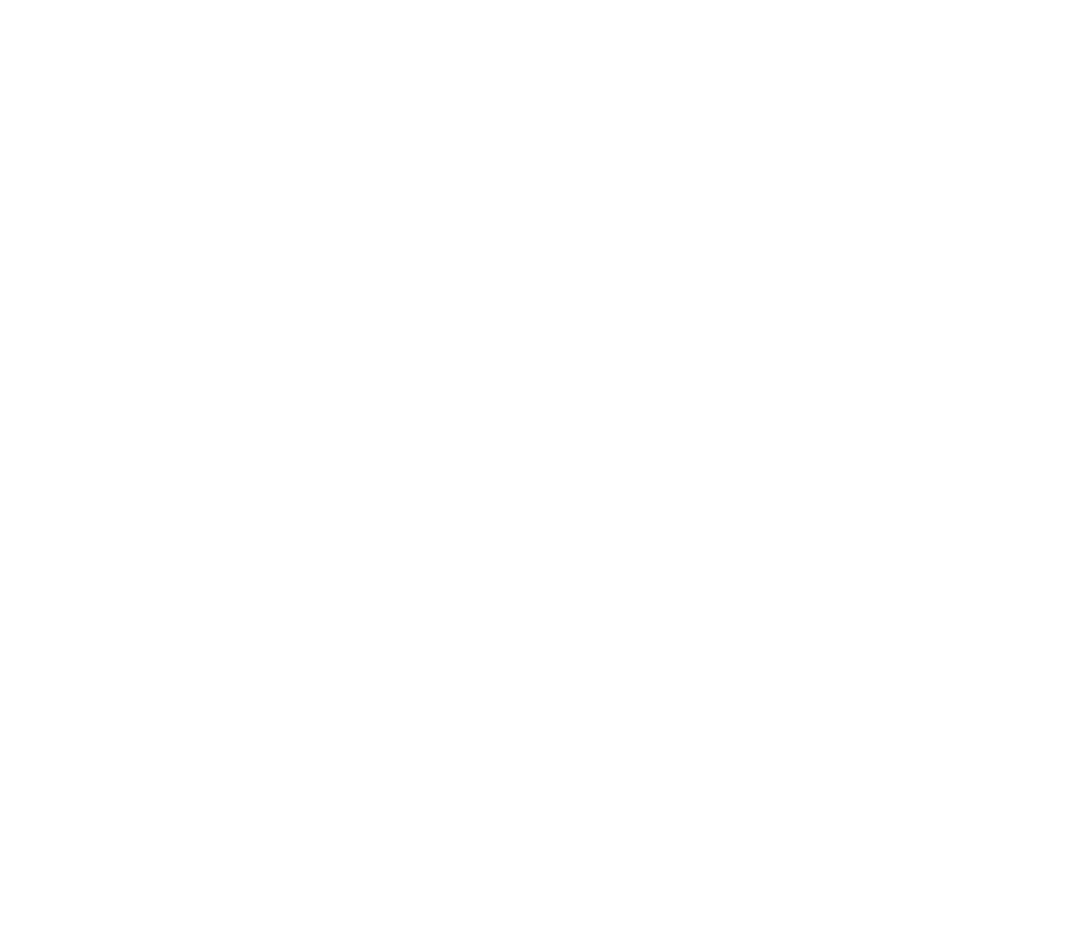
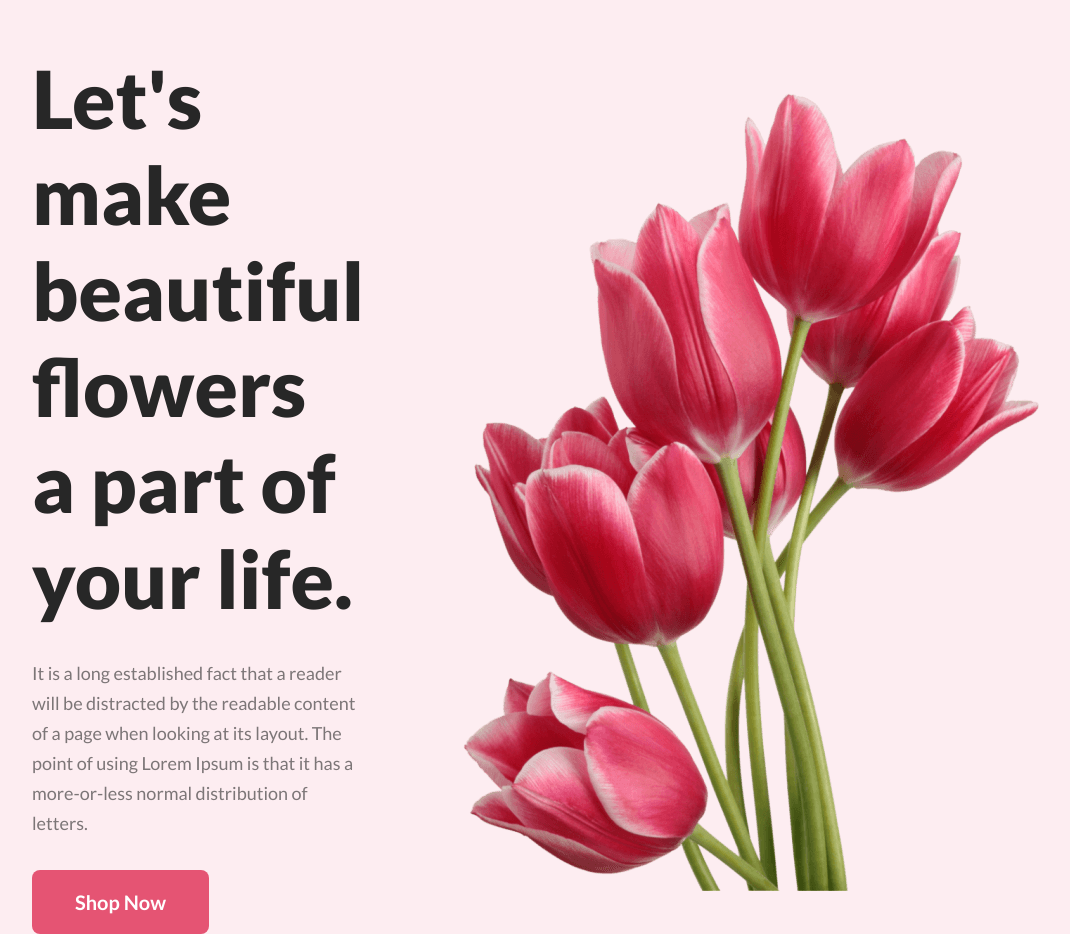
Before and after one commit to iamariftheone/flower-shop-one, a plain HTML site: page index.html in a window 1280 px wide. Shown: the whole page, without its empty margins (208-1278 px from the left). Before the commit the page ends 800 px from the top, so only its background shows below. Drawn offline with Linux system fonts and the light colour scheme.

Commit message:
added header complete

```diff
--- a/css/style.css
+++ b/css/style.css
@@ -0,0 +1,56 @@
+/* Global styles */
+body {
+  font-family: 'Lato', sans-serif;
+}
+* {
+  margin: 0px;
+  padding: 0px;
+}
+
+/* Header Styles */
+header {
+}
+.header-banner {
+  display: flex;
+  padding: 50px 240px 0px 240px;
+  background: rgba(229, 84, 115, 0.1);
+  flex-direction: row;
+  align-items: center;
+}
+.header-information1 {
+  margin-right: 70px;
+  width: 50%;
+}
+.header-information2 {
+  width: 50%;
+}
+
+.header-title {
+  color: #272727;
+  font-family: Lato;
+  font-size: 80px;
+  font-style: normal;
+  font-weight: 800;
+  line-height: normal;
+}
+.header-details {
+  color: rgba(39, 39, 39, 0.6);
+  font-family: Lato;
+  font-size: 18px;
+  font-style: normal;
+  font-weight: 400;
+  line-height: 30px;
+  margin: 32px 0px 32px 0px;
+}
+.btn-primary {
+  border-radius: 8px;
+  background: #e55473;
+  padding: 20px 43px 20px 43px;
+  border: 0;
+  color: #fff;
+  font-family: Lato;
+  font-size: 20px;
+  font-style: normal;
+  font-weight: 700;
+  line-height: normal;
+}
--- a/index.html
+++ b/index.html
@@ -4,6 +4,35 @@
     <meta charset="UTF-8" />
     <meta name="viewport" content="width=device-width, initial-scale=1.0" />
     <title>Flower Shop Website</title>
+    <link rel="stylesheet" href="css/style.css" />
+    <link rel="preconnect" href="https://fonts.googleapis.com" />
+    <link rel="preconnect" href="https://fonts.gstatic.com" crossorigin />
+    <link
+      href="https://fonts.googleapis.com/css2?family=Lato:wght@400;700;900&display=swap"
+      rel="stylesheet"
+    />
   </head>
-  <body></body>
+  <body>
+    <header>
+      <div class="header-banner">
+        <div class="header-information1">
+          <h2 class="header-title">
+            Let's make beautiful flowers a part of your life.
+          </h2>
+          <p class="header-details">
+            It is a long established fact that a reader will be distracted by
+            the readable content of a page when looking at its layout. The point
+            of using Lorem Ipsum is that it has a more-or-less normal
+            distribution of letters.
+          </p>
+          <button class="btn-primary">Shop Now</button>
+        </div>
+        <div class="header-information2">
+          <img src="Flower Asset/pngwing 10.png" alt="" />
+        </div>
+      </div>
+    </header>
+    <main></main>
+    <footer></footer>
+  </body>
 </html>
```
